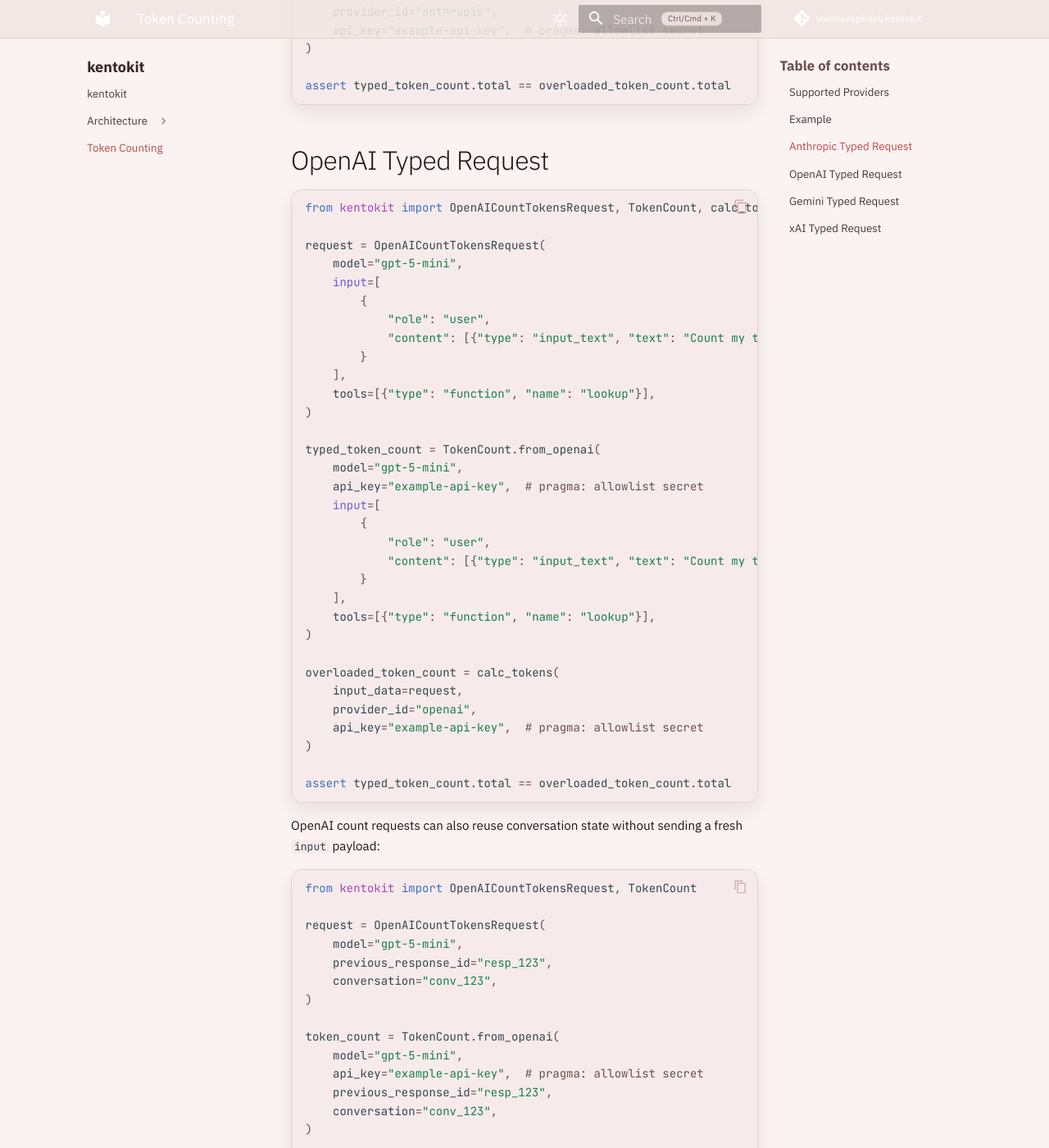
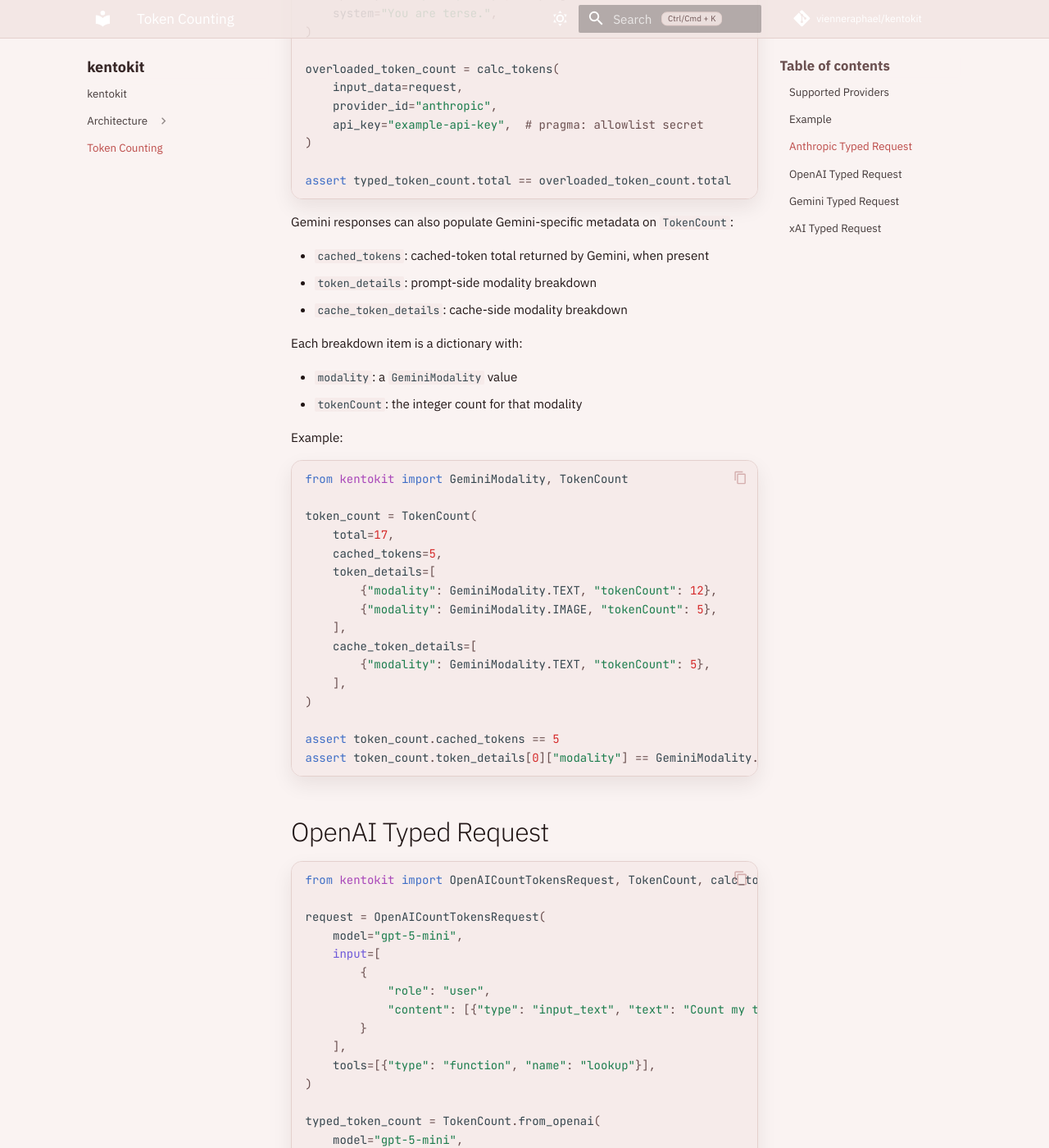
Before and after one commit to vienneraphael/kentokit, an MkDocs documentation site: the page built from docs/token-counting.md, in a window 1280 px wide and 1400 px high, scrolled down 2120 px. Shown: the whole window at 82% size. Built offline with MkDocs 1.6.1 and Material for MkDocs 9.7.7, drawn with Linux system fonts in a browser that asks for light colours; comment, search, counter and statistics services are not loaded.

Commit message:
docs: document gemini token count metadata

````diff
--- a/docs/token-counting.md
+++ b/docs/token-counting.md
@@ -15,6 +15,15 @@
       docstring_style: numpy
 
 ::: kentokit.token_count.TokenCount
+    options:
+      separate_signature: true
+      show_root_heading: true
+      show_root_full_path: false
+      show_source: true
+      heading_level: 2
+      docstring_style: numpy
+
+::: kentokit.modalities.GeminiModality
     options:
       separate_signature: true
       show_root_heading: true
@@ -112,6 +121,38 @@
 )
 
 assert typed_token_count.total == overloaded_token_count.total
+```
+
+Gemini responses can also populate Gemini-specific metadata on `TokenCount`:
+
+- `cached_tokens`: cached-token total returned by Gemini, when present
+- `token_details`: prompt-side modality breakdown
+- `cache_token_details`: cache-side modality breakdown
+
+Each breakdown item is a dictionary with:
+
+- `modality`: a `GeminiModality` value
+- `tokenCount`: the integer count for that modality
+
+Example:
+
+```python
+from kentokit import GeminiModality, TokenCount
+
+token_count = TokenCount(
+    total=17,
+    cached_tokens=5,
+    token_details=[
+        {"modality": GeminiModality.TEXT, "tokenCount": 12},
+        {"modality": GeminiModality.IMAGE, "tokenCount": 5},
+    ],
+    cache_token_details=[
+        {"modality": GeminiModality.TEXT, "tokenCount": 5},
+    ],
+)
+
+assert token_count.cached_tokens == 5
+assert token_count.token_details[0]["modality"] == GeminiModality.TEXT
 ```
 
 ## OpenAI Typed Request
````
